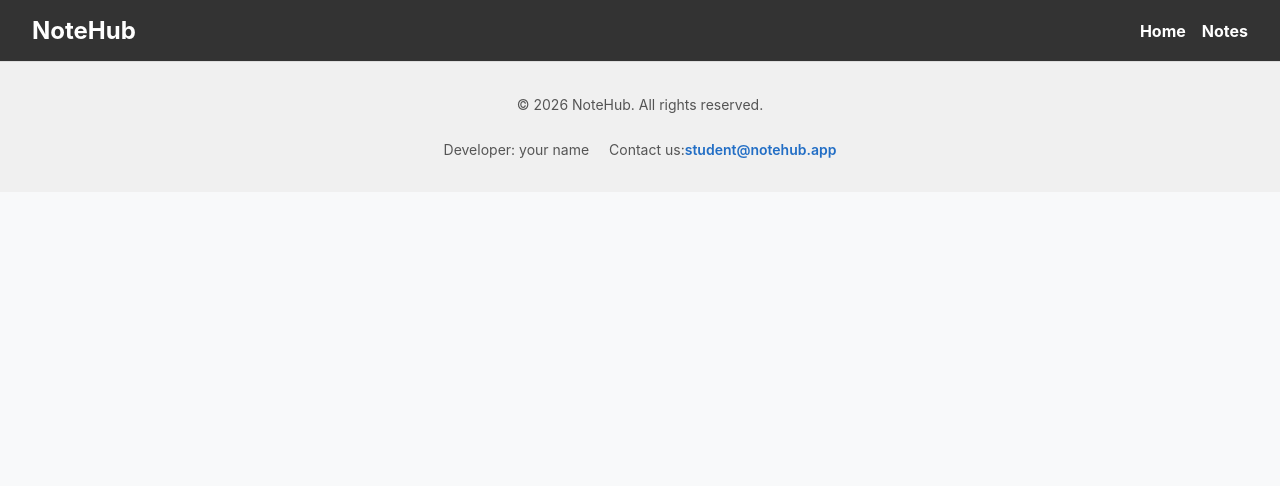
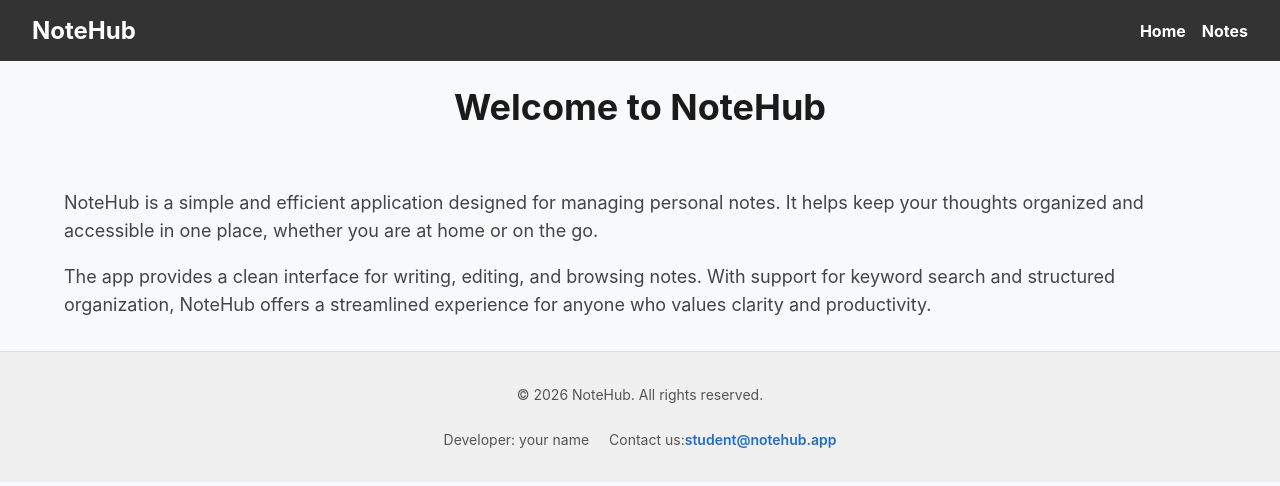
Before and after one commit to dina-muravska/06-notehub-nextjs, a Next.js app: page / in a window 1280 px wide. Shown: the top 486 px of the page. Built offline with nearby package versions, Linux system fonts and the light colour scheme.

Commit message:
add fetchbyId and home component

```diff
--- a/app/page.tsx
+++ b/app/page.tsx
@@ -1,3 +1,22 @@
+import css from "./Home.module.css";
+
 export default function Home() {
-  return <div></div>;
+  return (
+    <main>
+      <div className={css.container}>
+        <h1 className={css.title}>Welcome to NoteHub</h1>
+        <p className={css.description}>
+          NoteHub is a simple and efficient application designed for managing
+          personal notes. It helps keep your thoughts organized and accessible
+          in one place, whether you are at home or on the go.
+        </p>
+        <p className={css.description}>
+          The app provides a clean interface for writing, editing, and browsing
+          notes. With support for keyword search and structured organization,
+          NoteHub offers a streamlined experience for anyone who values clarity
+          and productivity.
+        </p>
+      </div>
+    </main>
+  );
 }
```
Also changed, not shown: lib/api.ts (+7 -0 lines).
